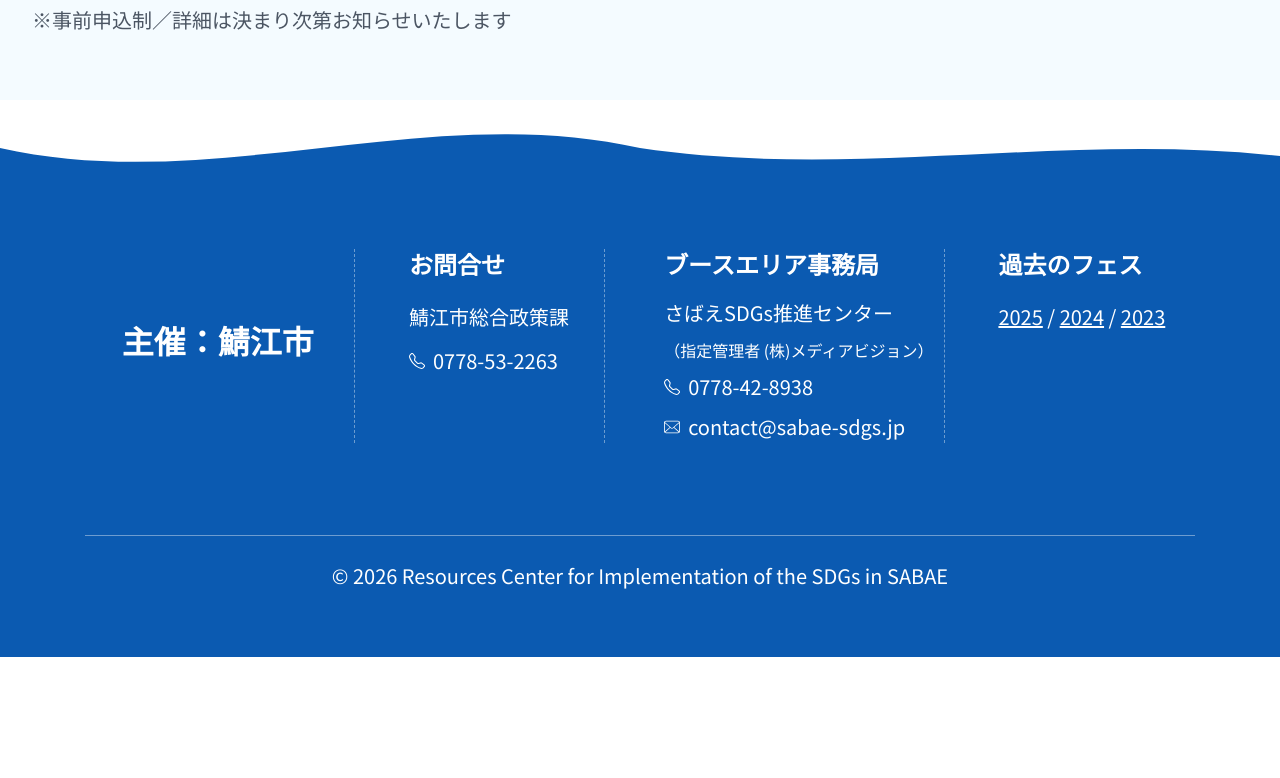
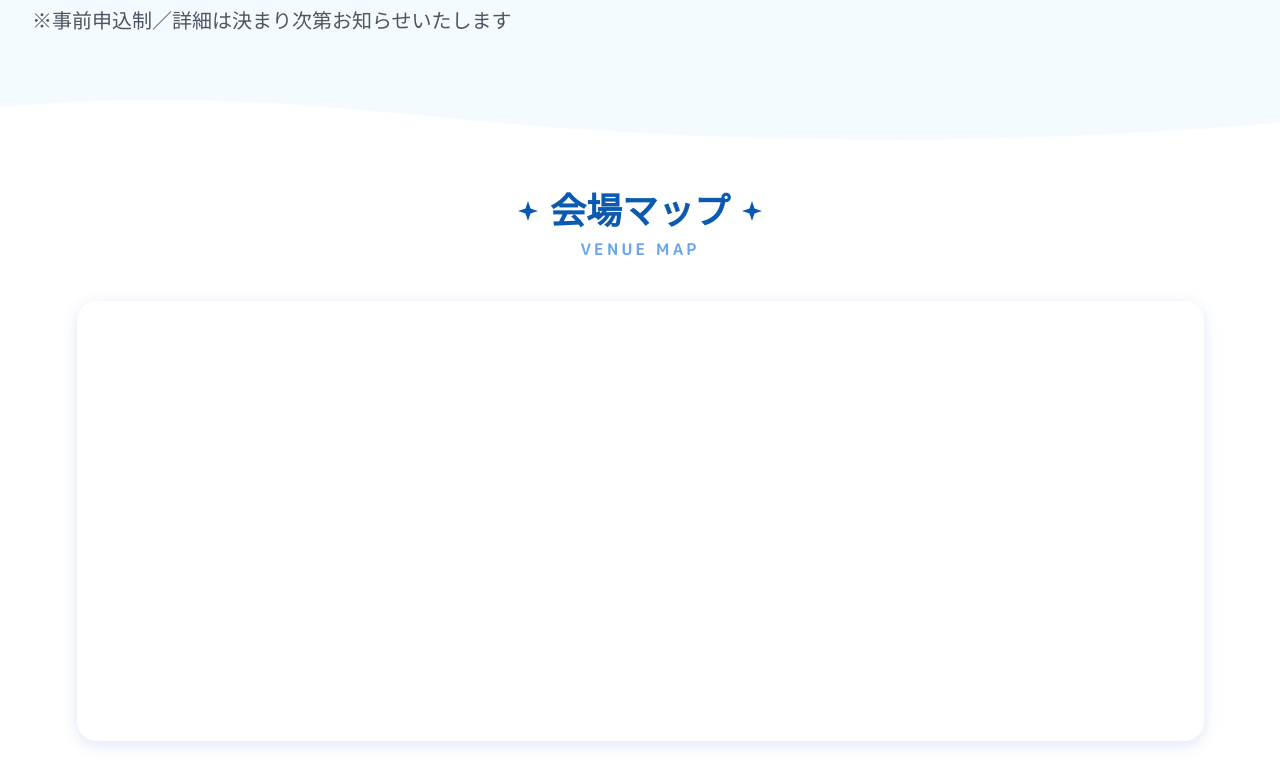
Before and after one commit to Ktjm-555/sabae-2026, a Next.js app: page / in a window 1280 px wide. Shown: the part 5882-6660 px from the top of the page. Before the commit the page ends 6539 px from the top, so only its background shows below. Built offline with nearby package versions, Linux system fonts and the light colour scheme.

Commit message:
会場マップ（仮）を作成

```diff
--- a/src/components/SpecialStageSection.tsx
+++ b/src/components/SpecialStageSection.tsx
@@ -5,6 +5,8 @@ import { SpecialStageFukuiBlock } from "@/components/SpecialStageFukuiBlock";
 import { SpecialStageLdhBlock } from "@/components/SpecialStageLdhBlock";
 import { SpecialStageTgcBlock } from "@/components/SpecialStageTgcBlock";
 import { SpecialStageWankoSobaBlock } from "@/components/SpecialStageWankoSobaBlock";
+import { VenueMapWaveBottom } from "@/components/VenueMapWaveBottom";
+import { VenueMapSection } from "@/components/VenueMapSection";
 import { getSpecialStages } from "@/lib/specialStages";
 
 export function SpecialStageSection() {
@@ -16,9 +18,10 @@ export function SpecialStageSection() {
   const wankoSoba = stages.find((stage) => stage.id === "wanko-soba");
 
   return (
+    <>
       <section
         id="special-stage"
-      className="relative z-10 scroll-mt-24 -mt-6 bg-background-sky pb-10 sm:-mt-8 sm:pb-14 lg:-mt-10 lg:pb-16"
+        className="relative z-10 scroll-mt-24 -mt-6 bg-background-sky pb-0 sm:-mt-8 lg:-mt-10"
       >
         <div className="mx-auto max-w-[1400px] px-4 sm:px-6 lg:px-8">
           <SectionTitle title="スペシャルステージ" subtitle="SPECIAL STAGE" />
@@ -87,7 +90,16 @@ export function SpecialStageSection() {
               </div>
             ) : null}
           </div>
+
+          <div
+            className="h-20 sm:h-24 lg:h-28"
+            aria-hidden="true"
+          />
         </div>
+        <VenueMapWaveBottom className="relative z-[1] -mt-8 sm:-mt-10 lg:-mt-12" />
       </section>
+
+      <VenueMapSection />
+    </>
   );
 }
--- /dev/null
+++ b/src/components/VenueMapSection.tsx
@@ -0,0 +1,21 @@
+import { SectionTitle } from "@/components/SectionTitle";
+
+export function VenueMapSection() {
+  return (
+    <section
+      id="venue-map"
+      className="relative z-10 scroll-mt-24 -mt-6 bg-white pb-10 sm:-mt-8 sm:pb-14 lg:-mt-10 lg:pb-16"
+    >
+      <div className="mx-auto max-w-[1400px] px-4 sm:px-6 lg:px-8">
+        <SectionTitle title="会場マップ" subtitle="VENUE MAP" />
+
+        <div
+          className="mx-auto flex max-w-[1127px] min-h-[280px] items-center justify-center rounded-[20px] bg-white shadow-[var(--shadow-card)] sm:min-h-[360px] lg:min-h-[440px]"
+          aria-label="会場マップ（準備中）"
+        >
+
+        </div>
+      </div>
+    </section>
+  );
+}
--- /dev/null
+++ b/src/components/VenueMapWaveBottom.tsx
@@ -0,0 +1,16 @@
+import { withBasePath } from "@/lib/basePath";
+
+export function VenueMapWaveBottom({ className = "" }: { className?: string }) {
+  return (
+    <div
+      className={`pointer-events-none h-24 overflow-hidden leading-none sm:h-28 lg:h-32 ${className}`}
+      aria-hidden="true"
+    >
+      <img
+        src={withBasePath("/images/venue-map-wave-bottom.svg")}
+        alt=""
+        className="block h-full w-full object-cover object-top"
+      />
+    </div>
+  );
+}
```
Also changed, not shown: public/images/venue-map-wave-bottom.svg (added). Lines whose indentation alone changed are shown as unchanged.
